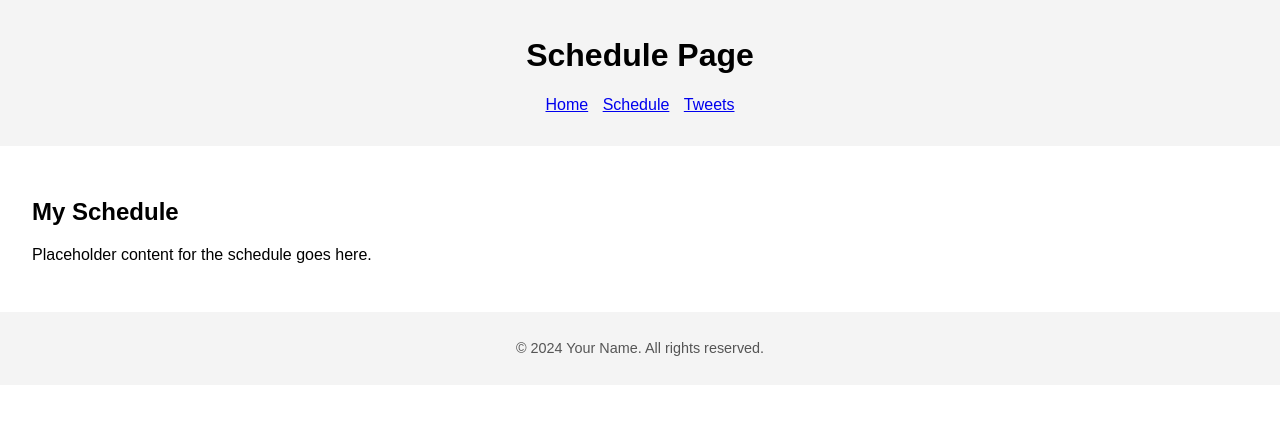
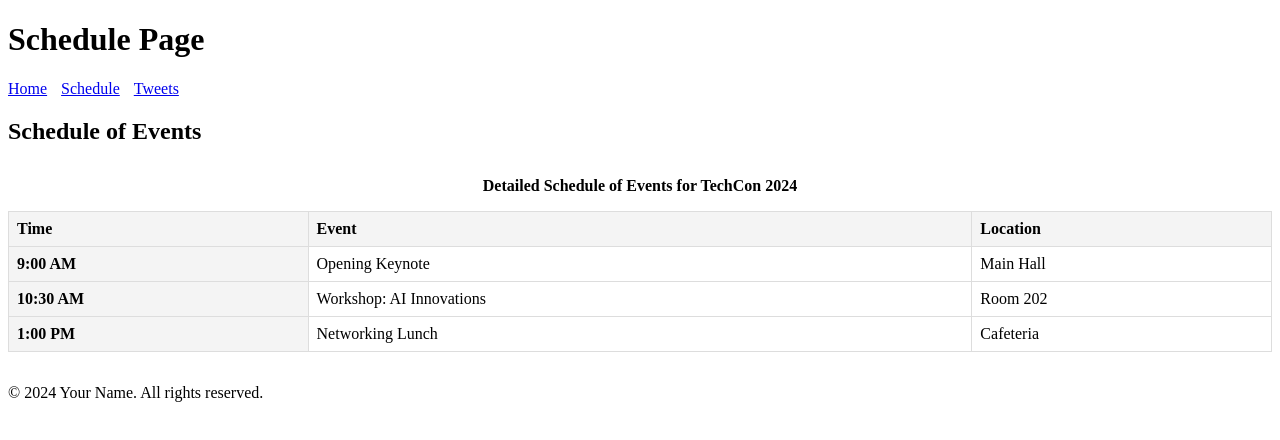
Before and after one commit to lenmorereal/TechCon_HTML, a plain HTML site: page techcon_website/schedule.html in a window 1280 px wide. Drawn offline with Linux system fonts and the light colour scheme.

Commit message:
Update schedule.html

```diff
--- a/techcon_website/schedule.html
+++ b/techcon_website/schedule.html
@@ -5,22 +5,23 @@
   <meta name="viewport" content="width=device-width, initial-scale=1.0">
   <title>Schedule</title>
   <style>
-    body {
-      font-family: Arial, sans-serif;
-      margin: 0;
-      padding: 0;
+    table {
+      width: 100%;
+      border-collapse: collapse;
+      margin: 2em 0;
     }
-    header, footer {
+    th, td {
+      border: 1px solid #ddd;
+      padding: 8px;
+      text-align: left;
+    }
+    th {
       background-color: #f4f4f4;
-      text-align: center;
-      padding: 1em 0;
+      font-weight: bold;
     }
-    footer {
-      font-size: 0.9em;
-      color: #555;
-    }
-    main {
-      padding: 2em;
+    caption {
+      font-weight: bold;
+      margin-bottom: 1em;
     }
   </style>
 </head>
@@ -36,8 +37,34 @@
     </nav>
   </header>
   <main>
-    <h2>My Schedule</h2>
-    <p>Placeholder content for the schedule goes here.</p>
+    <h2>Schedule of Events</h2>
+    <table>
+      <caption>Detailed Schedule of Events for TechCon 2024</caption>
+      <thead>
+        <tr>
+          <th scope="col">Time</th>
+          <th scope="col">Event</th>
+          <th scope="col">Location</th>
+        </tr>
+      </thead>
+      <tbody>
+        <tr>
+          <th scope="row">9:00 AM</th>
+          <td>Opening Keynote</td>
+          <td>Main Hall</td>
+        </tr>
+        <tr>
+          <th scope="row">10:30 AM</th>
+          <td>Workshop: AI Innovations</td>
+          <td>Room 202</td>
+        </tr>
+        <tr>
+          <th scope="row">1:00 PM</th>
+          <td>Networking Lunch</td>
+          <td>Cafeteria</td>
+        </tr>
+      </tbody>
+    </table>
   </main>
   <footer>
     <p>© 2024 Your Name. All rights reserved.</p>
```
